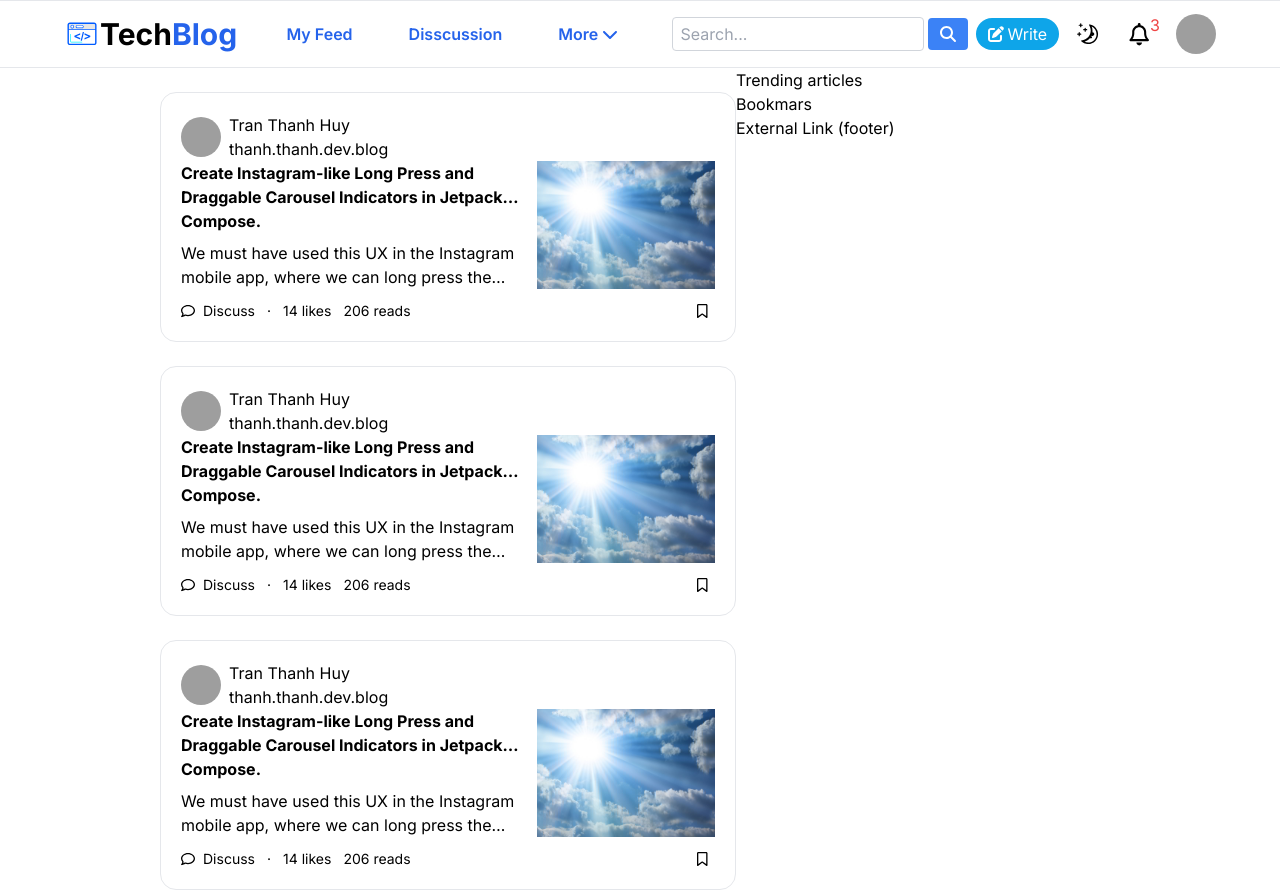
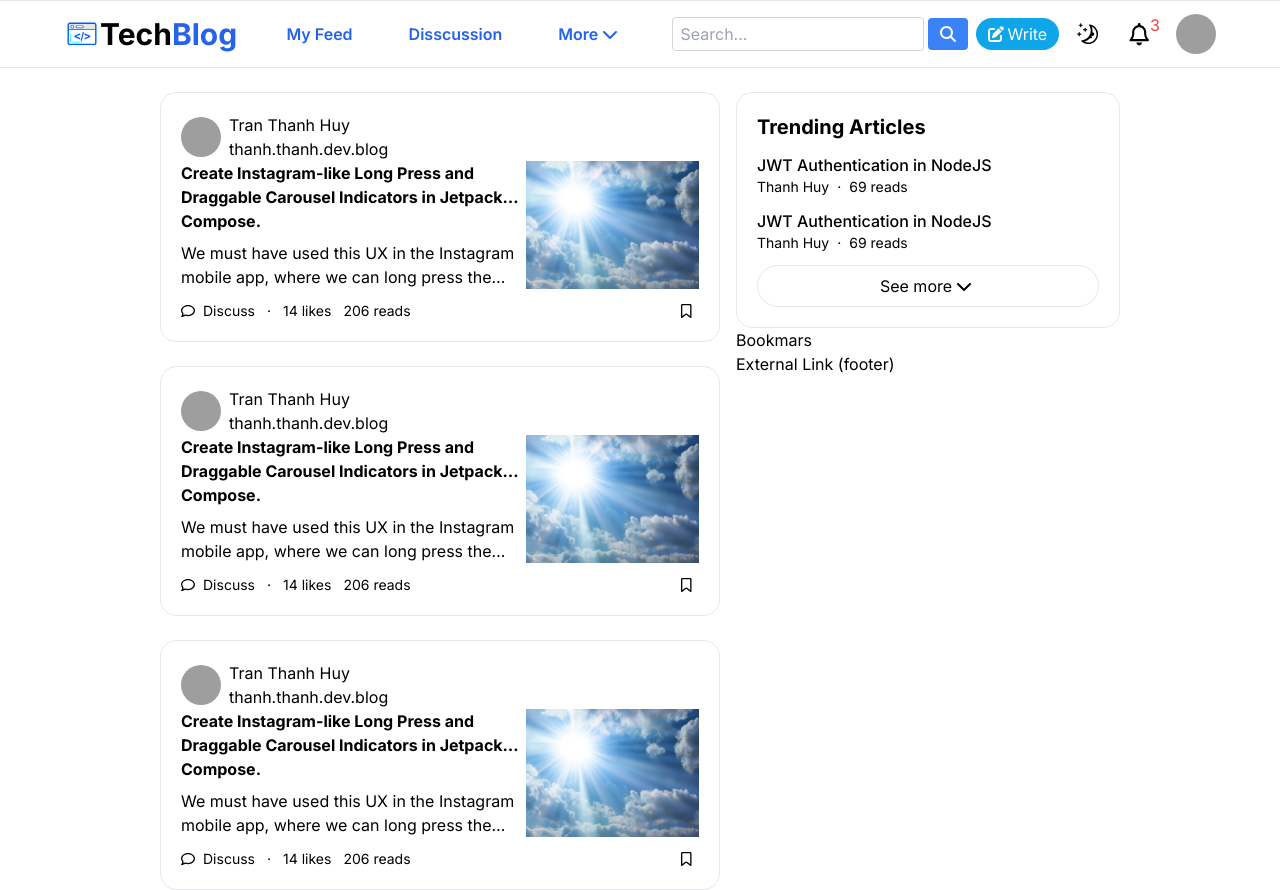
Before and after one commit to tranthanhhuy19032001/frontend-nextjs, a Next.js app: page / in a window 1280 px wide. Built offline with nearby package versions, Linux system fonts and the light colour scheme; grey boxes are pictures that could not be loaded.

Commit message:
[FE] Implement UI Trending area

```diff
--- a/src/components/blog/article/Article.tsx
+++ b/src/components/blog/article/Article.tsx
@@ -29,7 +29,7 @@ export default function Article({ children }: any) {
                         Create Instagram-like Long Press and Draggable Carousel
                         Indicators in Jetpack Compose.
                     </h3>
-                    <p className="h-12 overflow-hidden overflow-ellipsis line-clamp-2">
+                    <p className="max-h-12 overflow-hidden overflow-ellipsis line-clamp-2">
                         We must have used this UX in the Instagram mobile app,
                         where we can long press the carousel indicators section
                         and
--- /dev/null
+++ b/src/components/blog/trendingArticle/ArticleItem.tsx
@@ -0,0 +1,18 @@
+import Link from 'next/link'
+
+export default function ArticleItem(params: any) {
+    return (
+        <div className="mt-3">
+            <Link href={'/article'}>
+                <h4 className="font-medium max-h-12 overflow-hidden overflow-ellipsis line-clamp-2">
+                    JWT Authentication in NodeJS
+                </h4>
+                <div className="text-sm flex gap-2">
+                    <div>Thanh Huy</div>
+                    <span>·</span>
+                    <div>69 reads</div>
+                </div>
+            </Link>
+        </div>
+    )
+}
--- /dev/null
+++ b/src/components/blog/trendingArticle/TrendingArticle.tsx
@@ -0,0 +1,28 @@
+'user client'
+
+import Button from '@/components/button/Button'
+import ArticleItem from './ArticleItem'
+import { FontAwesomeIcon } from '@fortawesome/react-fontawesome'
+import { faChevronDown } from '@fortawesome/free-solid-svg-icons'
+
+export default function TrendingArticle(params: any) {
+    // handle expand article on trending area
+    const onClickSeemore = () => {
+        console.log('See more!')
+    }
+
+    return (
+        <div className="p-5 border border-solid w-full mt-6 rounded-2xl">
+            <h4 className="font-bold text-xl">Trending Articles</h4>
+            <ArticleItem />
+            <ArticleItem />
+            <Button
+                // onClick={onClickSeemore}
+                className="w-full py-2 border border-solid rounded-3xl mt-3 hover:bg-slate-50 hover:dark:bg-slate-800"
+                rightIcon={<FontAwesomeIcon icon={faChevronDown} />}
+            >
+                See more
+            </Button>
+        </div>
+    )
+}
--- a/src/components/body/Body.tsx
+++ b/src/components/body/Body.tsx
@@ -4,17 +4,13 @@ import MainBody from './mainBody/MainBody'
 
 export default function Body() {
     return (
-        <div className="container max-w-5xl flex justify-between">
+        <div className="container max-w-5xl flex justify-between gap-4">
             <MainBody>
                 <Article />
                 <Article />
                 <Article />
             </MainBody>
-            <Aside>
-                <div>Trending articles</div>
-                <div>Bookmars</div>
-                <div>External Link (footer)</div>
-            </Aside>
+            <Aside />
         </div>
     )
 }
--- a/src/components/body/aside/Aside.tsx
+++ b/src/components/body/aside/Aside.tsx
@@ -1,3 +1,11 @@
-export default function Aside({ children }: any) {
-  return <aside className="w-2/5 ">{children}</aside>;
+import TrendingArticle from '@/components/blog/trendingArticle/TrendingArticle'
+
+export default function Aside() {
+    return (
+        <aside className="w-2/5 ">
+            <TrendingArticle />
+            <div>Bookmars</div>
+            <div>External Link (footer)</div>
+        </aside>
+    )
 }
```
